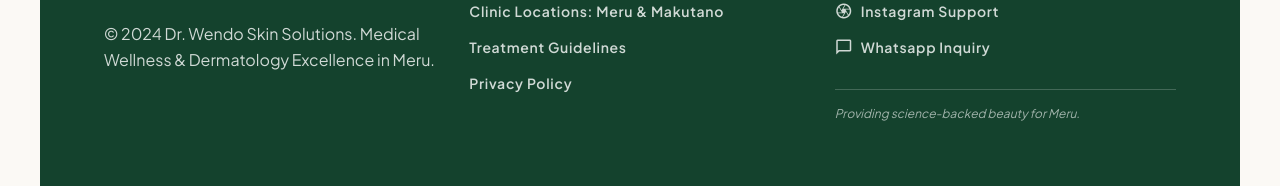
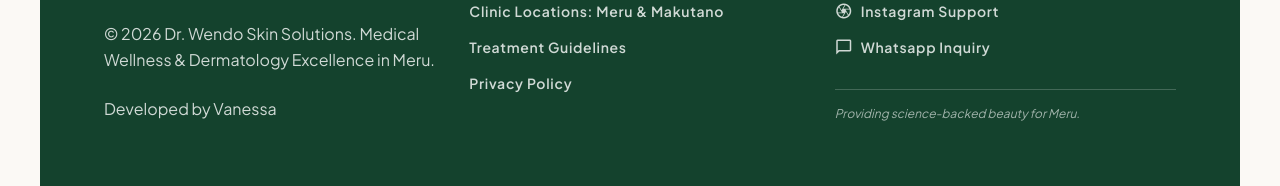
Before and after one commit to vee-kish/Dr-wendo, a plain HTML site: page services.html in a window 1280 px wide. Shown: the part 3087-3273 px from the top of the page. Drawn offline with nearby package versions, Linux system fonts and the light colour scheme.

Commit message:
Update copyright year and add developer credit

```diff
--- a/services.html
+++ b/services.html
@@ -675,9 +675,13 @@
                 <p
                     class="font-body-md text-body-md text-on-primary/80 leading-relaxed"
                 >
-                    © 2024 Dr. Wendo Skin Solutions. Medical Wellness &amp;
+                    © 2026 Dr. Wendo Skin Solutions. Medical Wellness &amp;
                     Dermatology Excellence in Meru.
                 </p>
+                  <p
+                        class="font-body-md text-on-primary/80 dark:text-on-primary-container/80 max-w-xs"
+                    > <a href =" https:// www.veunecour.com">Developed by Vanessa</a>
+                    </p>
             </div>
             <div class="flex flex-col gap-4">
                 <h4
```
